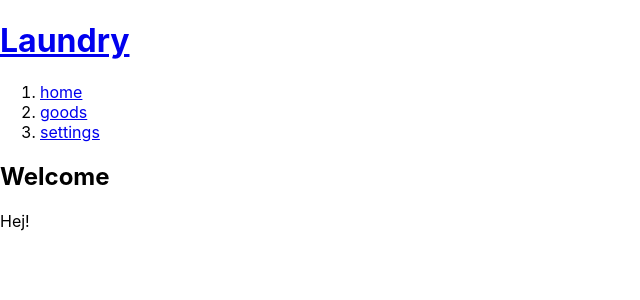
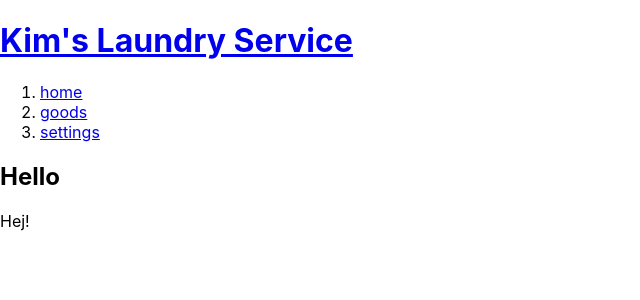
Before and after one commit to HEON0121/react-portfolio, a React (Create React App) app in the folder sangamzombie_front/: page / in a window 1280 px wide. Shown: the top 300 px of the page, without its empty margins (0-640 px from the left). Built offline with nearby package versions, Linux system fonts and the light colour scheme.

Commit message:
fix : nothing

```diff
--- a/sangamzombie_front/src/App.js
+++ b/sangamzombie_front/src/App.js
@@ -2,49 +2,16 @@ import logo from './logo.svg';
 import { FontAwesomeIcon } from "@fortawesome/react-fontawesome";
 import { faSoap } from "@fortawesome/free-solid-svg-icons";
 import './App.css';
-
-// function Header() {
-//   return
-//   <header>
-//     <div class="navbar_logo">
-//       <i class="fa-solid fa-washing-machine"></i>
-//       <a href="https://ko.reactjs.org/tutorial/tutorial.html">Laundry Service</a>
-//     </div>
-//   </header>
-// };
-
-// function Nav() {
-//   return <nav class="navbar">
-//   {/* <div class="navbar_logo">
-//       <i class="fa-solid fa-washing-machine"></i>
-//       <a href="https://ko.reactjs.org/tutorial/tutorial.html">Laundry Service</a>
-//   </div>  */}
-//   <div>
-
-//   </div>
-//   <ul class="navbar_menu">
-//       <li><a href="https://ko.reactjs.org/tutorial/tutorial.html">kim's laundry service</a></li>
-//       <li><a href="https://ko.reactjs.org/tutorial/tutorial.html">상품</a></li>
-//       <li><a href="https://ko.reactjs.org/tutorial/tutorial.html">이벤트/공지</a></li>
-//       <li><a href="https://ko.reactjs.org/tutorial/tutorial.html">My Page</a></li>
-//   </ul>
-//   <div class="navbar_links">
-
-//   </div>
-// </nav>
-
-// };
+import {useState} from 'react';
 
 
-// function daemoonIcon(){
-//   return <FontAwesomeIcon icon="faSoap" />
-// };
 function Header(props) {
+  const daemoon = props.daemoon;
   return <header>
-    <h1><a href="/" onClick={function(e){
+    <h1><a id = {daemoon.id} href="/" onClick={function(e){
       e.preventDefault();
       props.onChangedMode(e.target.id);
-    }}>{props.title}</a></h1>
+    }}>{daemoon.title}</a></h1>
   </header>
 }
 function Nav(props) {
@@ -52,9 +19,9 @@ function Nav(props) {
   for(let i=0; i<props.topics.length; i++) {
     let topic = props.topics[i];
     lis.push(<li key={topic.id}>
-      <a href={'/read/' + topic.id} onClick={e=>{
+      <a id = {topic.id} title={topic.title} href={'/read/' + topic.id} onClick={e=>{
         e.preventDefault();
-        props.onChangedMode(e.target.id);
+        props.onChangedMode(e.target.title); // target 은 이벤트를 유발시킨 '태그' 임
       }}>{topic.title}</a>
       </li>)
   }
@@ -65,36 +32,44 @@ function Nav(props) {
   </nav>
 }
 
-function Article() {
+function Article(props) {
   return <article>
-    <h2>Welcome</h2>
-    Hej!
+    <h2>{props.title}</h2>
+    {props.body}
   </article>
 }
 
 function App() {
+  const [mode, setMode] = useState('WELCOME');
+  const daemoon = {id : 1, title : "Kim's Laundry Service", body : 'daemoon page'};
   const topics = [
     {id : 1, title:'home', body : 'home page'},
     {id : 2, title:'goods', body : 'goods page'},
     {id : 3, title:'settings', body : 'my page'}
   ]
-  const mode = 'read';
+
   let content = 'read';
-  if(mode === 'read') {
+  if(mode === 'READ') {
     content = <Article title = 'read' body = 'READ'></Article>
-  }else{
+  }else if(mode === 'WELCOME'){
     content = <Article title = 'Hello' body = 'Hej!'></Article>
   }
   return (
   <div>
-    <Header title="Laundry" onChangedMode={(id)=>{
-      alert(id);
-      console.log('===============');
-      console.log(id);
-      console.log('===============');
+    <Header daemoon = {daemoon} onChangedMode={(id)=>{
+      // alert(daemoon.title);
+      // console.log('===============');
+      // console.log(daemoon);
+      // console.log('===============');
+      setMode(
+        'WELCOME'
+      );
     }}></Header>
-    <Nav topics = {topics} onChangedMode={(id)=>{
-      alert(id);
+    <Nav topics = {topics} onChangedMode={(title)=>{
+      //alert(title);
+      setMode(
+        'READ'
+      );
     }}></Nav>
     {content}
   </div>
```
